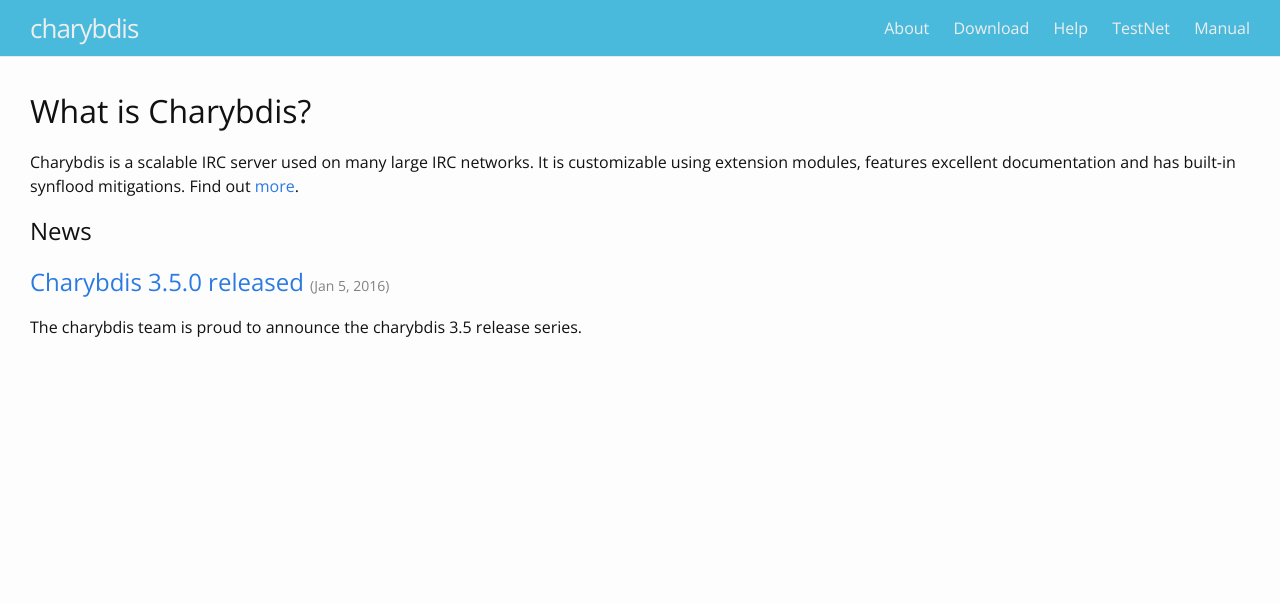
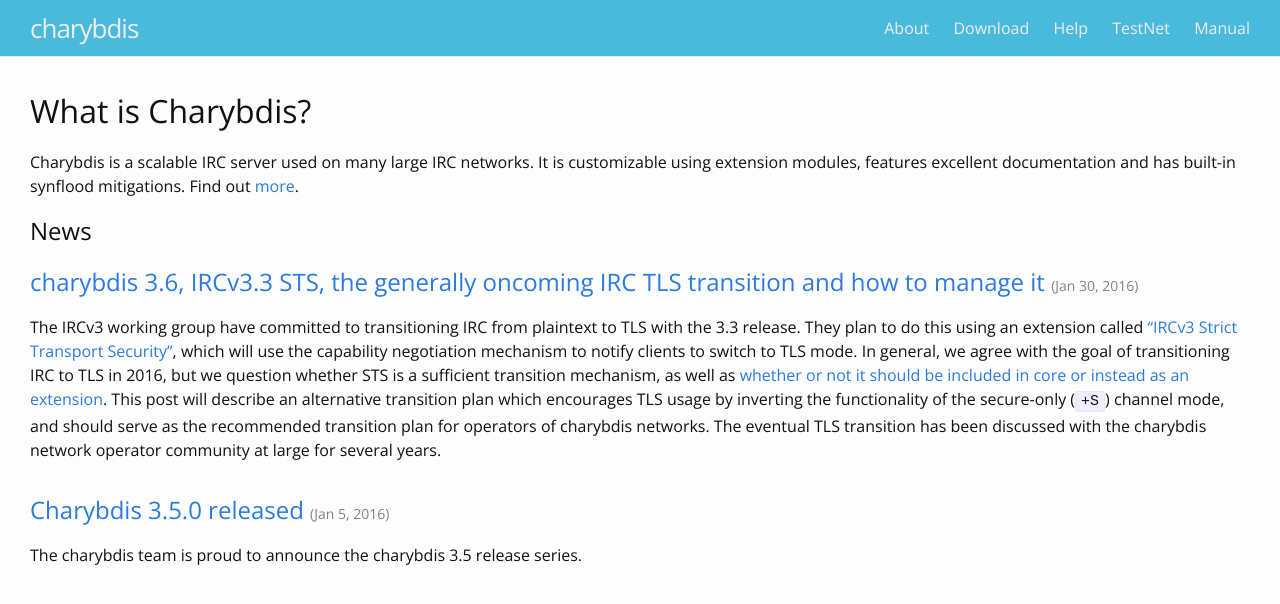
Before and after one commit to charybdis-ircd/charybdis-ircd.github.io, a Jekyll site: the page built from index.html, in a window 1280 px wide. Shown: the top 604 px of the page. Built offline with Jekyll 4.4.1, drawn with Linux system fonts in a browser that asks for light colours.

Commit message:
lets discuss charybdis and ircv3.3 sts :(

```diff
--- /dev/null
+++ b/_posts/2016-01-30-charybdis-and-ircv3-3-sts.md
@@ -0,0 +1,61 @@
+---
+layout: post
+title:  "charybdis 3.6, IRCv3.3 STS, the generally oncoming IRC TLS transition and how to manage it"
+---
+
+The IRCv3 working group have committed to transitioning IRC from plaintext to TLS with the 3.3 release.
+They plan to do this using an extension called ["IRCv3 Strict Transport Security"](http://ircv3.net/specs/core/sts-3.3.html), which will
+use the capability negotiation mechanism to notify clients to switch to TLS mode.  In general, we agree
+with the goal of transitioning IRC to TLS in 2016, but we question whether STS is a sufficient transition
+mechanism, as well as [whether or not it should be included in core or instead as an extension](https://github.com/ircv3/ircv3-specifications/issues/207).
+This post will describe an alternative transition plan which encourages TLS usage by inverting the functionality
+of the secure-only (`+S`) channel mode, and should serve as the recommended transition plan for operators of
+charybdis networks.  The eventual TLS transition has been discussed with the charybdis network operator community
+at large for several years.
+
+### Operating charybdis 3.6 in transition mode
+
+Migration of an entire network from plaintext to TLS has a large social impact.  Users are required to reconfigure
+their clients and/or upgrade to a client which supports a sufficiently secure TLS version.  We agree that "baby steps"
+are required to facilitate a transition.
+
+To facilitate this, the charybdis 3.6 tree has a few extensions that come together to facilitate a transition
+process.  These are:
+
+ * `extensions/chm_insecure.la`
+ * `extensions/tlswarning.la`
+ * `extensions/createtlsonly.la`
+
+#### `extensions/chm_insecure.la`: the opposite of secure-only
+
+This is the evil twin of `extensions/chm_sslonly.la`.  It provides the functional opposite of the `+S` channel mode
+as `+U`: instead of *requiring* TLS to join the channel, it instead *permits* non-TLS users to join the channel.  The
+net effect is that the status of the channel being *insecure* is now displayed instead of the channel being *secure*.
+
+What this means is that users are now aware of their chats being insecure, and should be encouraged to take action to
+secure them.
+
+#### `extensions/tlswarning.la`: warn non-TLS users that they should use TLS
+
+The TLS warning extension allows the network to warn non-TLS users on a regular basis that they should upgrade their
+connections.  It advises them that the non-TLS service is deprecated and will be eventually shut off.
+
+#### `extensions/createtlsonly.la`: restrict channel-creation events to TLS users
+
+This module restricts channel creation to TLS users, which makes sense if you're not putting `+U` in `default_cmodes`.
+
+### Bringing it all together
+
+A basic transition plan for a network is as follows:
+
+1. Load `extensions/chm_insecure.la` and `extensions/createtlsonly.la` on your network.
+2. Mass-set `+U` on all pre-existing channels that are not `+S` (use Atheme or Anope to accomplish this easily)
+3. Remove `+S` on all pre-existing channels (its not needed anymore as `-U` functionality is equivalent)
+4. Explain to users what `+U` means, and why they do not want it.  At this point, mention when plaintext support will
+   be discontinued.
+5. Secure your WEBIRC gateway, if any.  An extension to the WEBIRC command will land soon to allow the IRCd to know
+   if the gateway connection is actually secure.
+6. Allow time for users to migrate to TLS connections.
+7. Once users have migrated, shut down the plaintext ports.
+
+If you have any questions, feel free to drop by `#charybdis` on freenode.
--- a/index.html
+++ b/index.html
@@ -21,7 +21,7 @@
           <a class="post-link" href="{{ post.url | prepend: site.baseurl }}">{{ post.title }} <small><span class="post-meta">({{ post.date | date: "%b %-d, %Y" }})</span></small></a>
         </h3>
 
-        <p>{{ post.excerpt }}</p>
+        <p>{{ post.excerpt | markdownify }}</p>
       </li>
     {% endfor %}
   </ul>
```
